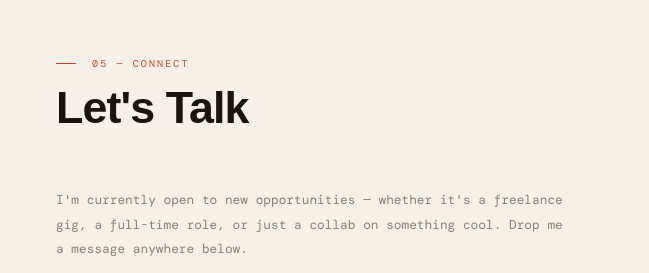
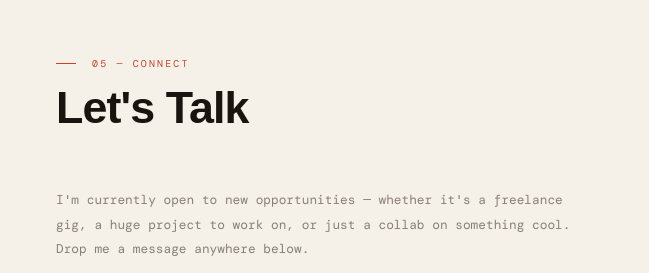
Before and after one commit to KING24-bm/portfolio, a plain HTML site: page index.html in a window 1280 px wide. Shown: the part 2895-3168 px from the top of the page, 0-649 px from the left. Drawn offline with nearby package versions, Linux system fonts and the light colour scheme; a web font is replaced by a local one.

Commit message:
changed about me

```diff
--- a/index.html
+++ b/index.html
@@ -682,7 +682,7 @@
   <div class="connect-wrapper reveal">
     <div class="connect-text">
       <p>
-        I'm currently open to new opportunities — whether it's a freelance gig, a full-time role, or just a collab on something cool. Drop me a message anywhere below.
+        I'm currently open to new opportunities — whether it's a freelance gig, a huge project to work on, or just a collab on something cool. Drop me a message anywhere below.
       </p>
       <p>
         I also post code snippets and side-project updates on GitHub, vibe to music on Spotify, and occasionally hang out in dev Discord servers. Hit me up.
```
